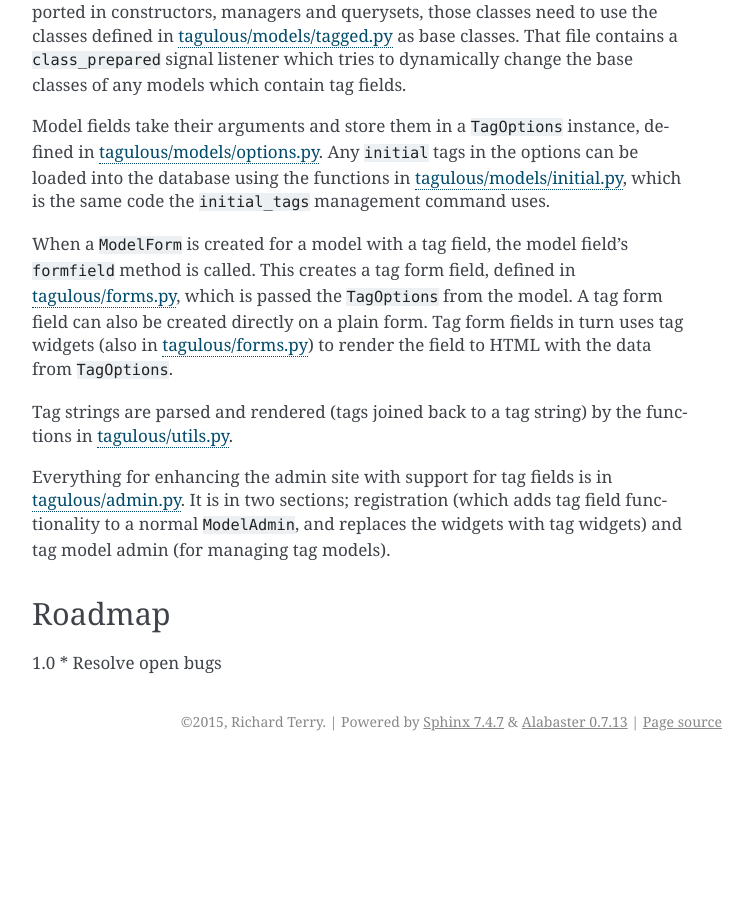
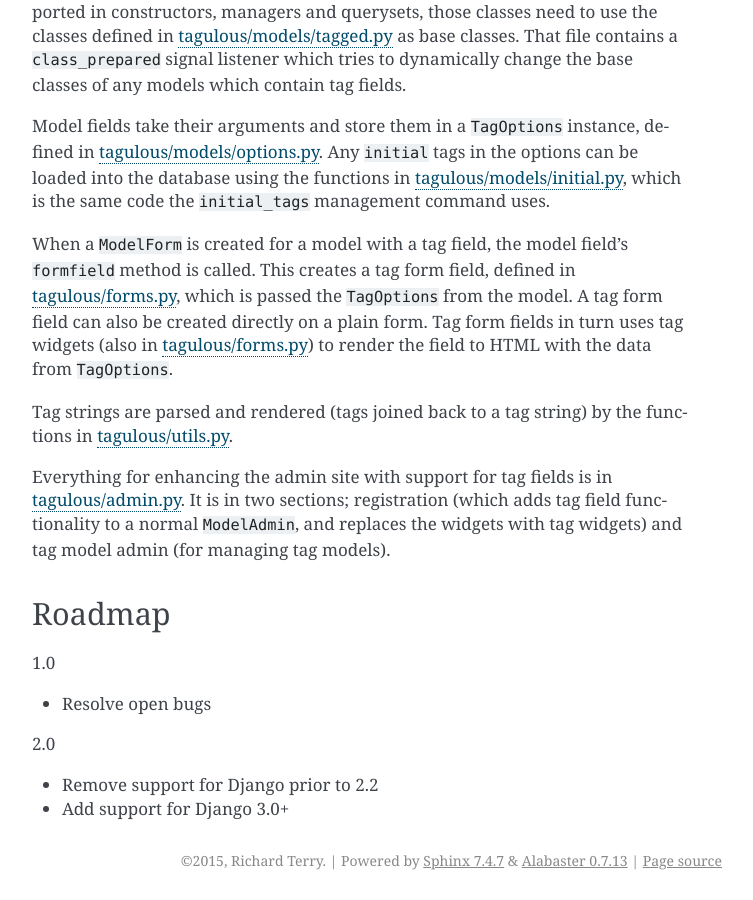
Before and after one commit to radiac/django-tagulous, a Sphinx documentation site: the page built from docs/contributing.rst, in a window 1280 px wide and 900 px high, scrolled down 1921 px. Shown: the whole window, without its empty margins (388-1141 px from the left). Built offline with Sphinx 7.4.7, drawn with Linux system fonts in a browser that asks for light colours; before the commit the page ends 2682 px from its top, so only the background shows below that.

Commit message:
Added roadmap notes

```diff
--- a/README.rst
+++ b/README.rst
@@ -26,6 +26,10 @@ Features
 * Admin support for managing tags and tagged models
 
 Version 0.14.1; supports Django 1.4.2 to 2.2, on Python 2.7 and 3.2 to 3.7.
+
+**Note**: The next release will be 1.0, the final release to support Django <=2.2. This
+will be followed by version 2.0 which will drop support for Django prior to 2.2.
+
 
 See the `Documentation <http://radiac.net/projects/django-tagulous/documentation/>`_
 for details of how Tagulous works; in particular:
--- a/docs/contributing.rst
+++ b/docs/contributing.rst
@@ -121,4 +121,11 @@ Roadmap
 =======
 
 1.0
+
 * Resolve open bugs
+
+
+2.0
+
+* Remove support for Django prior to 2.2
+* Add support for Django 3.0+
```
